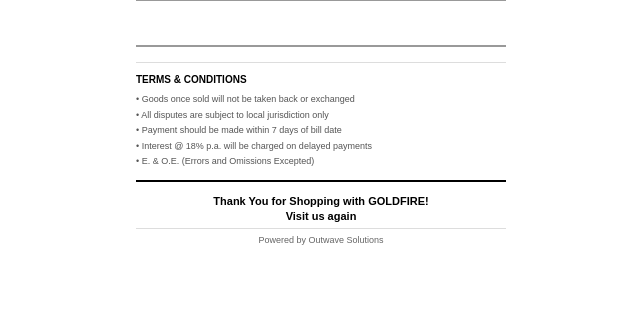
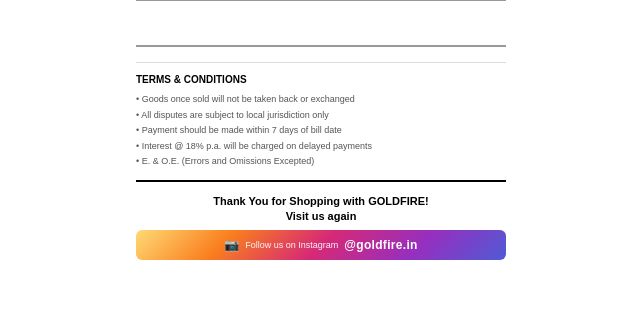
Before and after one commit to its-ayanshaikh/GoldfireBackend, a Django app: template templates/bills/invoice.html in a window 1280 px wide. Shown: the part 371-699 px from the top of the page, without its empty margins (319-959 px from the left). Run offline with Django 5.2, Linux system fonts and the light colour scheme; the template is opened without the code that fills it, so the values that code supplies are empty; some libraries are stand-ins or nearby versions.

Commit message:
instagram link added

```diff
--- a/templates/bills/invoice.html
+++ b/templates/bills/invoice.html
@@ -315,6 +315,37 @@
             border-top: 1px solid #ddd;
         }
 
+        .instagram-handle {
+            margin-top: 8px;
+            padding: 8px 10px;
+            background: linear-gradient(135deg, #feda75 0%, #fa7e1e 25%, #d62976 50%, #962fbf 75%, #4f5bd5 100%);
+            color: #fff;
+            border-radius: 6px;
+            font-size: 11px;
+            font-weight: bold;
+            text-align: center;
+            display: flex;
+            align-items: center;
+            justify-content: center;
+            gap: 6px;
+        }
+
+        .instagram-handle .ig-label {
+            font-size: 9px;
+            font-weight: normal;
+            opacity: 0.95;
+        }
+
+        .instagram-handle .ig-id {
+            font-size: 12px;
+            font-weight: bold;
+            letter-spacing: 0.3px;
+        }
+
+        .instagram-handle .ig-icon {
+            font-size: 12px;
+        }
+
         @media print {
             body {
                 padding: 0;
@@ -564,7 +595,11 @@
         <div class="footer">
             <p>Thank You for Shopping with GOLDFIRE!</p>
             <p>Visit us again</p>
-            <div class="footer-powered">Powered by Outwave Solutions</div>
+            <div class="instagram-handle">
+                <span class="ig-icon">📷</span>
+                <span class="ig-label">Follow us on Instagram</span>
+                <span class="ig-id">@goldfire.in</span>
+            </div>
         </div>
     </div>
 
```
